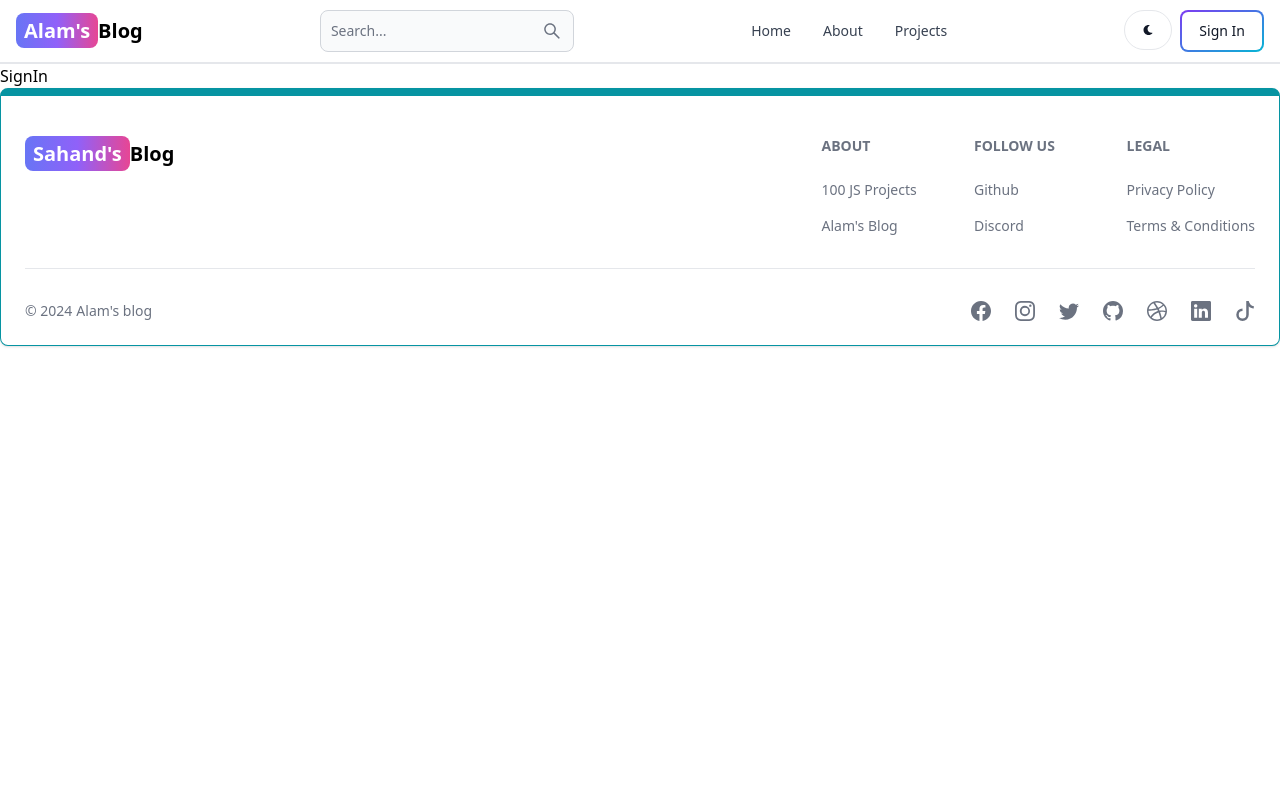
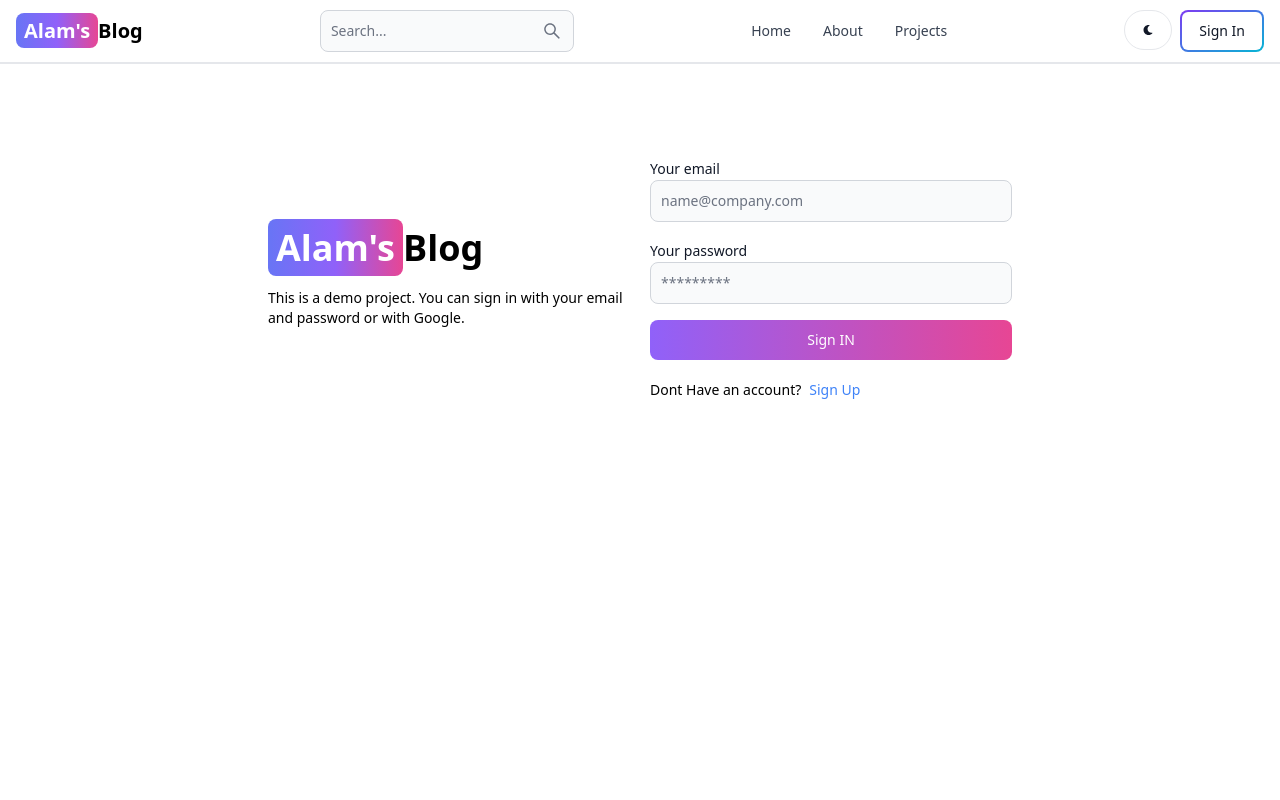
Before and after one commit to MASUDALAM234970/mern-blog, a React (Vite) app in the folder client/: page /sign-in in a window 1280 px wide. Shown: the top 800 px of the page. Built offline with nearby package versions, Linux system fonts and the light colour scheme.

Commit message:
Sign In page login

```diff
--- a/client/src/pages/SignIn.jsx
+++ b/client/src/pages/SignIn.jsx
@@ -1,5 +1,121 @@
-import React from "react";
+import { Alert, Button, Label, Spinner, TextInput } from "flowbite-react";
+import React, { useState } from "react";
+import { Link, useNavigate } from "react-router-dom";
 
 export const SignIn = () => {
-  return <div>SignIn</div>;
+  const [formData, setFormData] = useState({
+    username: "",
+    email: "",
+    password: "",
+  });
+  const [errorMessage, setErrorMessage] = useState(null);
+  const [loading, setLoading] = useState(false);
+  const navigate = useNavigate();
+
+  const handleChange = (e) => {
+    setFormData({ ...formData, [e.target.id]: e.target.value.trim() });
+  };
+
+  const handleSubmit = async (e) => {
+    e.preventDefault();
+
+    // Validate fields
+    if (!formData.email || !formData.password) {
+      return setErrorMessage("Please fill out all fields.");
+    }
+
+    try {
+      setLoading(true);
+      setErrorMessage(null);
+
+      const res = await fetch("/api/auth/signin", {
+        method: "POST",
+        headers: { "Content-Type": "application/json" },
+        body: JSON.stringify(formData),
+      });
+
+      const data = await res.json();
+      if (!res.ok) {
+        return setErrorMessage(data.message || "Signup failed.");
+      }
+
+      // On success, navigate to sign-in page
+      navigate("/");
+    } catch (error) {
+      setErrorMessage("An unexpected error occurred. Please try again.");
+    } finally {
+      setLoading(false);
+    }
+  };
+
+  return (
+    <div className="min-h-screen mt-20">
+      <div className="flex p-3 max-w-3xl mx-auto flex-col md:flex-row md:items-center gap-5">
+        {/* Left Section */}
+        <div className="flex-1">
+          <Link to="/" className="font-bold dark:text-white text-4xl">
+            <span className="px-2 py-1 bg-gradient-to-r from-indigo-500 via-purple-500 to-pink-500 rounded-lg text-white">
+              Alam's
+            </span>
+            Blog
+          </Link>
+          <p className="text-sm mt-5">
+            This is a demo project. You can sign in with your email and password
+            or with Google.
+          </p>
+        </div>
+
+        {/* Right Section */}
+        <div className="flex-1">
+          <form className="flex flex-col gap-4" onSubmit={handleSubmit}>
+            <div>
+              <Label value="Your email" />
+              <TextInput
+                type="email"
+                placeholder="name@company.com"
+                id="email"
+                value={formData.email}
+                onChange={handleChange}
+              />
+            </div>
+            <div>
+              <Label value="Your password" />
+              <TextInput
+                type="password"
+                placeholder="*********"
+                id="password"
+                value={formData.password}
+                onChange={handleChange}
+              />
+            </div>
+            <Button
+              gradientDuoTone="purpleToPink"
+              type="submit"
+              disabled={loading}
+            >
+              {loading ? (
+                <>
+                  <Spinner size="sm" />
+                  <span className="pl-3">Loading...</span>
+                </>
+              ) : (
+                "Sign IN"
+              )}
+            </Button>
+          </form>
+          <div className="flex gap-2 text-sm mt-5">
+            <span>Dont Have an account?</span>
+            <Link to="/sign-up" className="text-blue-500">
+              Sign Up
+            </Link>
+          </div>
+          {errorMessage && (
+            <Alert className="mt-5" color="failure">
+              {errorMessage}
+            </Alert>
+          )}
+        </div>
+      </div>
+    </div>
+  );
 };
```
